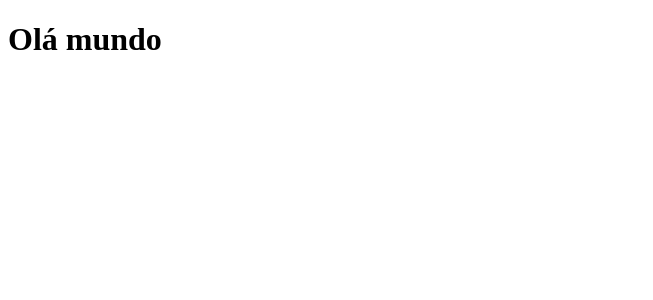
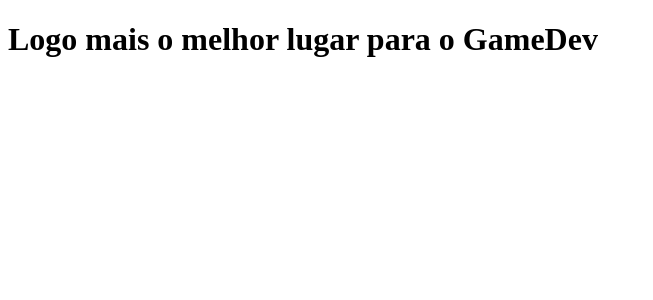
Before and after one commit to miguelandrades/renderealms, a Next.js app: page / in a window 1280 px wide. Shown: the top 300 px of the page, without its empty margins (0-653 px from the left). Built offline with nearby package versions, Linux system fonts and the light colour scheme.

Commit message:
Adicionando ´página em construção´

```diff
--- a/pages/index.jsx
+++ b/pages/index.jsx
@@ -1,5 +1,5 @@
 const Home = () => {
-  return <h1>Olá mundo</h1>;
+  return <h1>Logo mais o melhor lugar para o GameDev</h1>;
 };
 
 export default Home;
```
